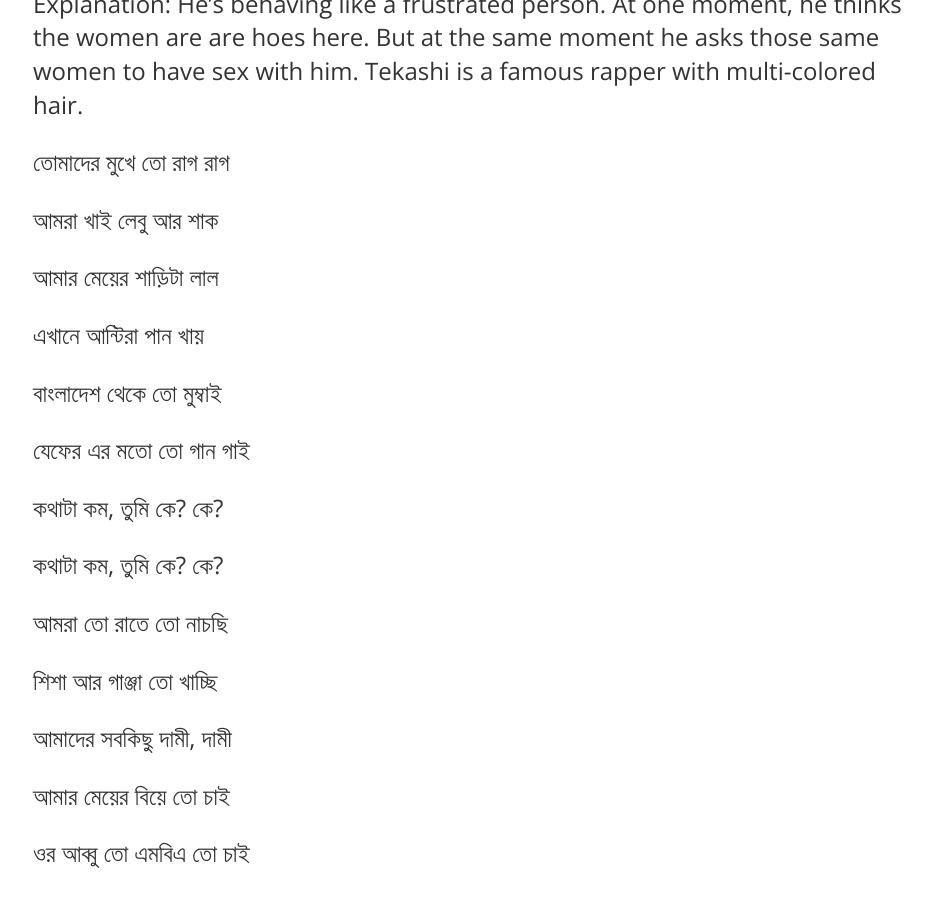
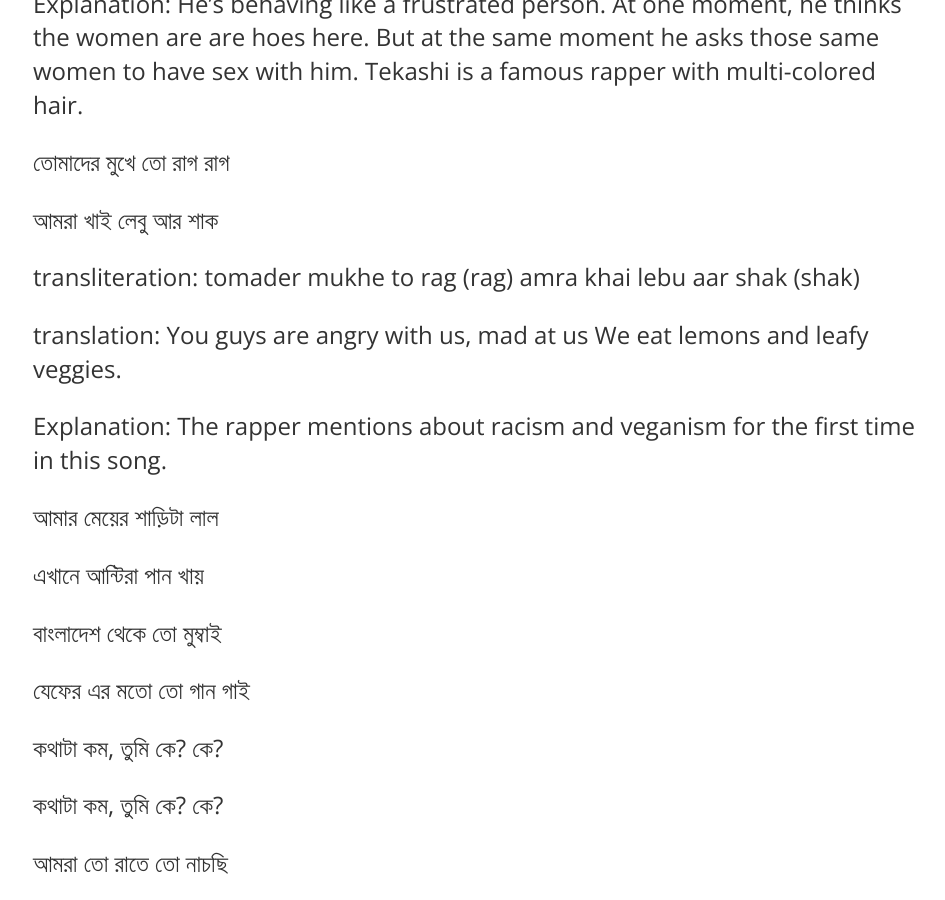
Before and after one commit to damnArin/damnArin.github.io, a Jekyll site: the page built from _posts/2020-06-28-Bhanga Bangla - Bangla Hiphop - Mumble Rap.md, in a window 1280 px wide and 900 px high, scrolled down 6867 px. Shown: the whole window, without its empty margins (159-1104 px from the left). Built offline with Jekyll 4.4.1, drawn with Linux system fonts in a browser that asks for light colours; comment, search, counter and statistics services are not loaded.

Commit message:
Update 2020-06-28-Bhanga Bangla - Bangla Hiphop - Mumble Rap.md

```diff
--- a/_posts/2020-06-28-Bhanga Bangla - Bangla Hiphop - Mumble Rap.md
+++ b/_posts/2020-06-28-Bhanga Bangla - Bangla Hiphop - Mumble Rap.md
@@ -157,7 +157,16 @@ He's behaving like a frustrated person. At one moment, he thinks the women are a
 
 আমরা খাই লেবু আর শাক
 
+transliteration:
+tomader mukhe to rag (rag)
+amra khai lebu aar shak (shak)
 
+translation:
+You guys are angry with us, mad at us
+We eat lemons and leafy veggies.
+
+Explanation:
+The rapper mentions about racism and veganism for the first time in this song.
 
 আমার মেয়ের শাড়িটা লাল
 
```
